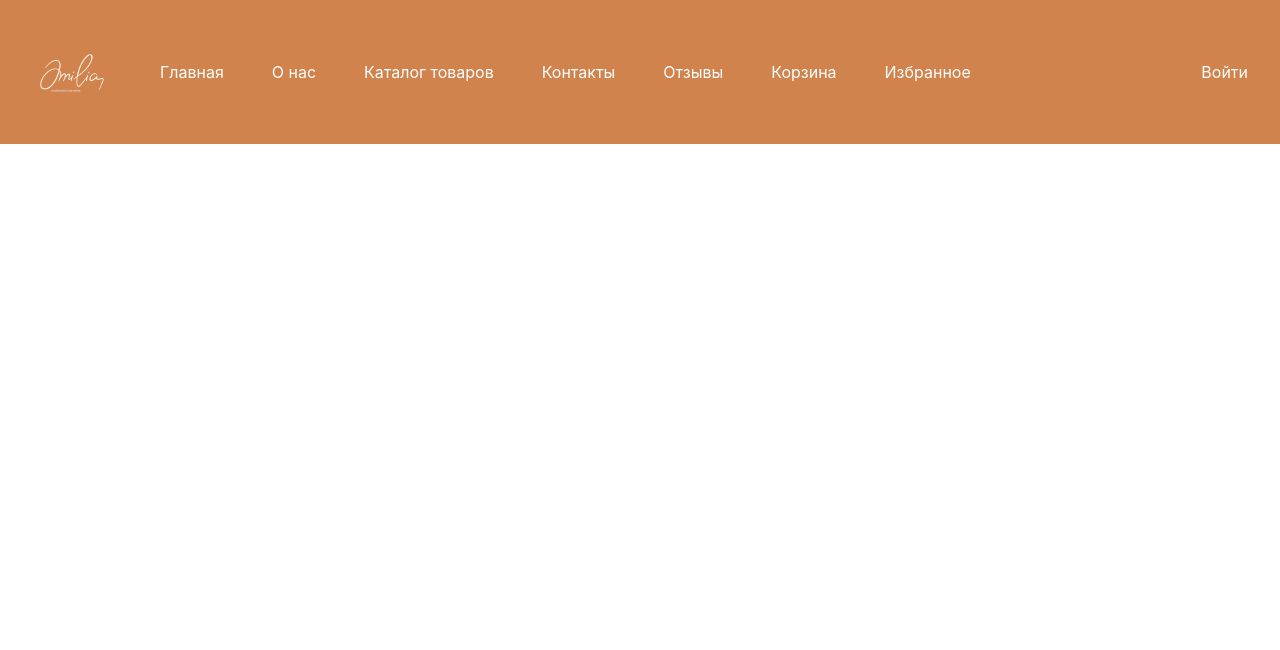
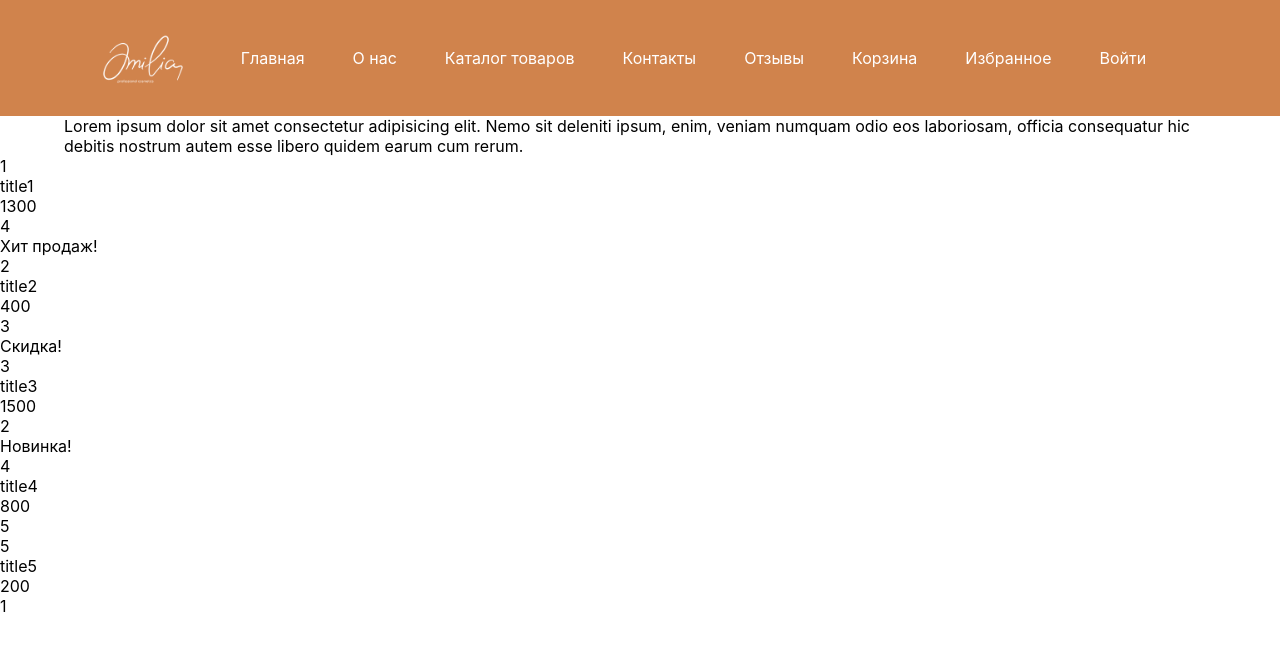
Before and after one commit to Annddreyy/magazine, a React (Create React App) app: page / in a window 1280 px wide. Shown: the top 650 px of the page. Built offline with nearby package versions, Linux system fonts and the light colour scheme.

Commit message:
feat: add product cards

```diff
--- a/src/App.jsx
+++ b/src/App.jsx
@@ -4,11 +4,9 @@ import Main from './pages/Main';
 
 function App() {
     return (
-        <main>
-            <Routes>
-                <Route path='/' element={ <Main /> } />
-            </Routes>
-        </main>
+        <Routes>
+            <Route path='/' element={ <Main /> } />
+        </Routes>
     )
 }
 
--- a/src/components/Header/Header.jsx
+++ b/src/components/Header/Header.jsx
@@ -17,11 +17,13 @@ const Header = ({ links }) => {
 
     return (
         <header className={ classes.items }>
-            <div className={ classes.item }>
-                <img src={ logo } className={ classes.logo } alt="logo" />
-                { leftLinks }
+            <div className='container'>
+                <nav className={ classes.item }>
+                    <img src={ logo } className={ classes.logo } alt="logo" />
+                    { leftLinks }
+                    <div className={ classes.item }>{ rightLinks }</div>
+                </nav>
             </div>
-            <div className={ classes.item }>{ rightLinks }</div>
         </header>
     )
 };
--- a/src/components/Header/Header.module.css
+++ b/src/components/Header/Header.module.css
@@ -2,7 +2,7 @@
     display: flex;
     justify-content: space-between;
     background-color: var(--dark-orange);
-    padding: 2em;
+    padding: 0.5em 2em;
 }
 
 .item {
@@ -17,5 +17,5 @@
 }
 
 .logo {
-    height: 80px;
+    height: 100px;
 }
--- /dev/null
+++ b/src/components/Products/ProductCard/ProductCard.jsx
@@ -0,0 +1,14 @@
+const ProductCard = ({ id, title, price, grade, status, favority }) => {
+    return (
+        <div>
+            <p>{ id }</p>
+            <p>{ title }</p>
+            <p>{ price }</p>
+            <p>{ grade }</p>
+            <p>{ status }</p>
+            <p>{ favority }</p>
+        </div>
+    )
+}
+
+export default ProductCard;
--- /dev/null
+++ b/src/components/Products/Products.jsx
@@ -0,0 +1,15 @@
+import ProductCard from "./ProductCard/ProductCard";
+
+const Products = ({ products }) => {
+    let productsCards = products.map(product =>
+        <ProductCard {...product} key={ product.id } />
+    );
+
+    return (
+        <div>
+            { productsCards }
+        </div>
+    )
+}
+
+export default Products;
--- /dev/null
+++ b/src/components/Products/ProductsContainer.jsx
@@ -0,0 +1,19 @@
+import React from "react";
+import { connect } from "react-redux";
+import Products from "./Products";
+
+class ProductsContainer extends React.Component {
+    render() {
+        return (
+            <Products {...this.props} />
+        )
+    }
+}
+
+const mapStateToProps = (state) => {
+    return {
+        products: state.products.products
+    }
+};
+
+export default connect(mapStateToProps)(ProductsContainer);
--- /dev/null
+++ b/src/components/TopPart/TopPart.jsx
@@ -0,0 +1,13 @@
+const TopPart = () => {
+    return (
+        <div className='container'>
+            <p>
+                Lorem ipsum dolor sit amet consectetur adipisicing elit. Nemo sit deleniti ipsum, enim,
+                veniam numquam odio eos laboriosam, officia consequatur hic debitis nostrum autem esse
+                libero quidem earum cum rerum.
+            </p>
+        </div>
+    )
+}
+
+export default TopPart;
--- a/src/index.css
+++ b/src/index.css
@@ -1,3 +1,11 @@
+*,
+*::after,
+*::before {
+    margin: 0;
+    padding: 0;
+    box-sizing: border-box;
+}
+
 body {
     margin: 0;
     font-family: -apple-system, BlinkMacSystemFont, 'Segoe UI', 'Roboto',
@@ -10,6 +18,12 @@ body {
 code {
     font-family: source-code-pro, Menlo, Monaco, Consolas, 'Courier New',
         monospace;
+}
+
+.container {
+    width: 90%;
+    max-width: 130em;
+    margin: auto;
 }
 
 @property --white {
--- a/src/pages/Main.jsx
+++ b/src/pages/Main.jsx
@@ -1,8 +1,14 @@
-import HeaderContainer from "../components/Header/HeaderContainer"
+import HeaderContainer from "../components/Header/HeaderContainer";
+import ProductsContainer from "../components/Products/ProductsContainer";
+import TopPart from '../components/TopPart/TopPart';
 
 const Main = (props) => {
     return (
-        <HeaderContainer />
+        <div>
+            <HeaderContainer />
+            <TopPart />
+            <ProductsContainer />
+        </div>
     )
 }
 
--- /dev/null
+++ b/src/redux/productsReducer.js
@@ -0,0 +1,18 @@
+const initialState = {
+    products: [
+        { id: 1, title: 'title1', price: 1300, grade: 4, status: 'Хит продаж!', favority: true  },
+        { id: 2, title: 'title2', price: 400, grade: 3, status: 'Скидка!', favority: false  },
+        { id: 3, title: 'title3', price: 1500, grade: 2, status: 'Новинка!', favority: true  },
+        { id: 4, title: 'title4', price: 800, grade: 5, status: '', favority: false  },
+        { id: 5, title: 'title5', price: 200, grade: 1, status: '', favority: false }
+    ]
+};
+
+const productsReducer = (state = initialState, action) => {
+    switch(action.type) {
+    default:
+        return state;
+    }
+};
+
+export default productsReducer;
--- a/src/redux/store.js
+++ b/src/redux/store.js
@@ -1,8 +1,10 @@
 import { combineReducers, createStore } from 'redux';
 import headerReducer from './headerReducer';
+import productsReducer from './productsReducer';
 
 const rootReducer = combineReducers({
-    header: headerReducer
+    header: headerReducer,
+    products: productsReducer
 });
 
 const store = createStore(rootReducer);
```
Also changed, not shown: src/assets/images/main-part.png (added), src/components/TopPart/TopPart.module.css (added).
